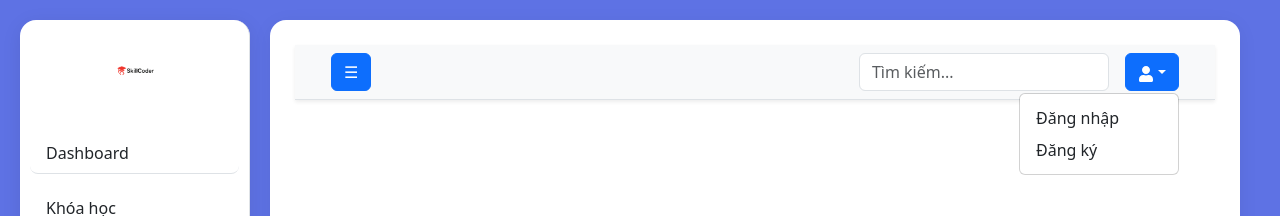
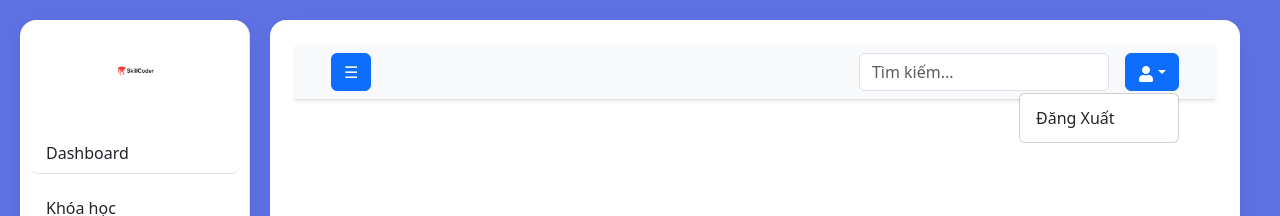
Before and after one commit to Hutech-ChillTech/Hutech-Edu, a React app: page /admin in a window 1280 px wide. Both pictures are taken after a click on the button 1151 px from the left and 72 px from the top of the page. Shown: the top 216 px of the page. Built offline with nearby package versions, Linux system fonts and the light colour scheme; the HTML template or start-up script is replaced by a standard one.

Commit message:
update testcode_page

```diff
--- a/src/components/Admin/Header.tsx
+++ b/src/components/Admin/Header.tsx
@@ -18,8 +18,7 @@
               <FaUser />
             </button>
             <ul className="dropdown-menu dropdown-menu-end">
-              <li><a className="dropdown-item" href="#">Đăng nhập</a></li>
-              <li><a className="dropdown-item" href="#">Đăng ký</a></li>
+              <li><a className="dropdown-item" href="#">Đăng Xuất</a></li>
             </ul>
           </div>
         </div>
--- a/src/pages/Admin/DashboardPage.tsx
+++ b/src/pages/Admin/DashboardPage.tsx
@@ -1,5 +1,4 @@
 import React, { useEffect, useRef } from "react";
-import AdminLayout from "../../layouts/AdminLayout";
 import StatCard from "../../components/Admin/StatCard";
 import Chart from "chart.js/auto";
 import "../../styles/AdminStyle.css";
@@ -40,7 +39,7 @@
   }, []); // chỉ chạy 1 lần khi mount
 
   return (
-    <AdminLayout>
+    <div>
       <div className="row">
         <StatCard title="DOANH THU HÔM NAY" value="0" color="primary" />
         <StatCard title="HỌC VIÊN MỚI" value="0" color="success" />
@@ -60,7 +59,7 @@
       <footer className="text-center py-3 mt-4 border-top">
         © 2025 SkillCoder. All rights reserved.
       </footer>
-    </AdminLayout>
+    </div>
   );
 };
 
--- a/src/routes/index.tsx
+++ b/src/routes/index.tsx
@@ -23,7 +23,6 @@
         {/* Public routes */}
         <Route path="/login" element={<LoginPage />} />
         <Route path="/register" element={<RegisterPage />} />
-
         {/* Admin routes */}
         <Route path="/admin" element={<AdminLayout />}>
           <Route path="dashboard" element={<DashboardPage />} />
```
